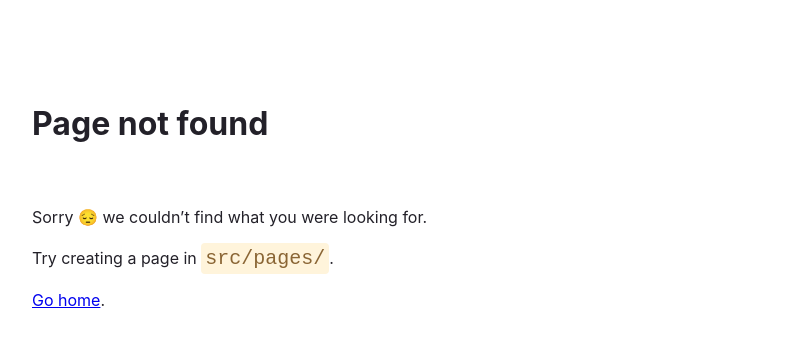
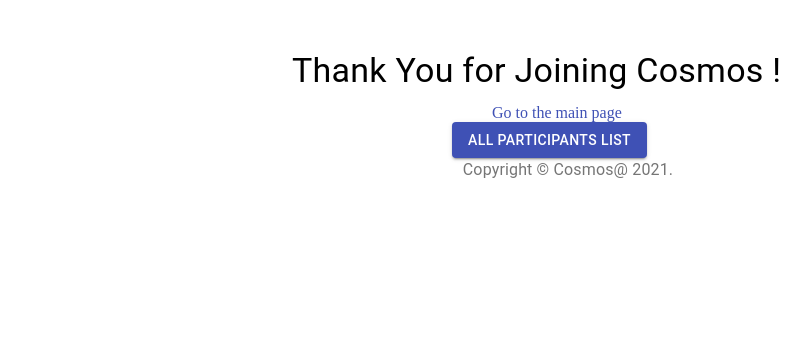
Before and after one commit to panwar001/gatsby-cosmos, a Gatsby site: page /thanks in a window 1280 px wide. Before the commit this address had no page. Shown: the whole page, without its empty margins (72-882 px from the left). Built offline with nearby package versions, Linux system fonts and the light colour scheme; Gatsby itself is replaced by a stand-in of ours.

Commit message:
Gatsby React App uplift

```diff
--- a/package.json
+++ b/package.json
@@ -19,6 +19,7 @@
     "gatsby": "^2.26.1",
     "gatsby-plugin-google-analytics": "^2.10.0",
     "react": "^16.13.1",
-    "react-dom": "^16.13.1"
+    "react-dom": "^16.13.1",
+    "react-router-dom": "^5.2.0"
   }
 }
--- /dev/null
+++ b/src/pages/thanks.js
@@ -0,0 +1,60 @@
+import React from 'react';
+import Container from '@material-ui/core/Container';
+import Typography from '@material-ui/core/Typography';
+import Box from '@material-ui/core/Box';
+import Link from '../components/Link';
+import Copyright from '../components/Copyright';
+import Button from '@material-ui/core/Button';
+
+const headingStyle = {
+    marginTop: 0,
+    marginBottom: 40,
+    maxWidth: 1220,
+    paddingLeft: 20
+  }
+
+const headingAccentStyles = {
+    color: "#663399",
+    paddingLeft: 200,
+    marginBottom: 30
+  }
+
+const buttonStyles = {
+    marginTop: 50,
+    color: "#663399",
+    paddingLeft: 160,
+    marginBottom: 30
+  }
+
+export default function About() {
+    function allUsers() {
+        console.log("Inside allUsers")
+        const requestOptions = {
+            method: 'GET',
+            headers: { 'Content-Type': 'application/json' },
+            //body: JSON.stringify({ "name":e.target.username.value, "email":e.target.email.value })
+        };
+        fetch('http://localhost:9100/users')
+            .then(response => response.json());
+    }
+  return (
+    <Container maxWidth="sm">
+      <Box my={4}>
+      <span style={headingStyle}>
+        <Typography variant="h4" component="h1" gutterBottom>
+          Thank You for Joining Cosmos !
+        </Typography>
+        </span>
+        <span style={headingAccentStyles}>
+        <Link to="/">Go to the main page</Link>
+        </span>
+        <span style={buttonStyles}>
+        <Button name ="allusers" onClick={allUsers} variant="contained" color="primary">
+            All Participants List
+          </Button>
+          </span>
+        <Copyright />
+      </Box>
+    </Container>
+  );
+}
```
Also changed, not shown: src/pages/index.js (+21 -5 lines), 1 other file.
